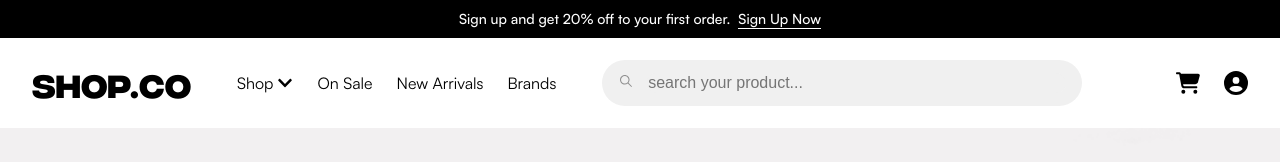
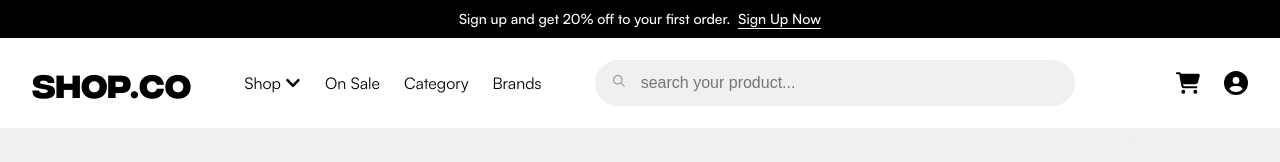
Before and after one commit to Thamarai-selvan-G/Shop.co, a Next.js app: page / in a window 1280 px wide. Shown: the top 162 px of the page. Built offline with nearby package versions, Linux system fonts and the light colour scheme.

Commit message:
corrections done

```diff
--- a/src/components/Navbar.jsx
+++ b/src/components/Navbar.jsx
@@ -28,7 +28,7 @@ const Navbar = () => {
           Shop <FaChevronDown />
         </Links>
         <Links href={"/onsale"}>On Sale</Links>
-        <Links href={"/newarrivals"}>New Arrivals</Links>
+        <Links href={"/category"}>Category</Links>
         <Links href={"/brands"}>Brands</Links>
       </Menu>
       <SearchContainer>
```
Also changed, not shown: src/app/newarrivals/page.js (deleted, +0 -12 lines).
